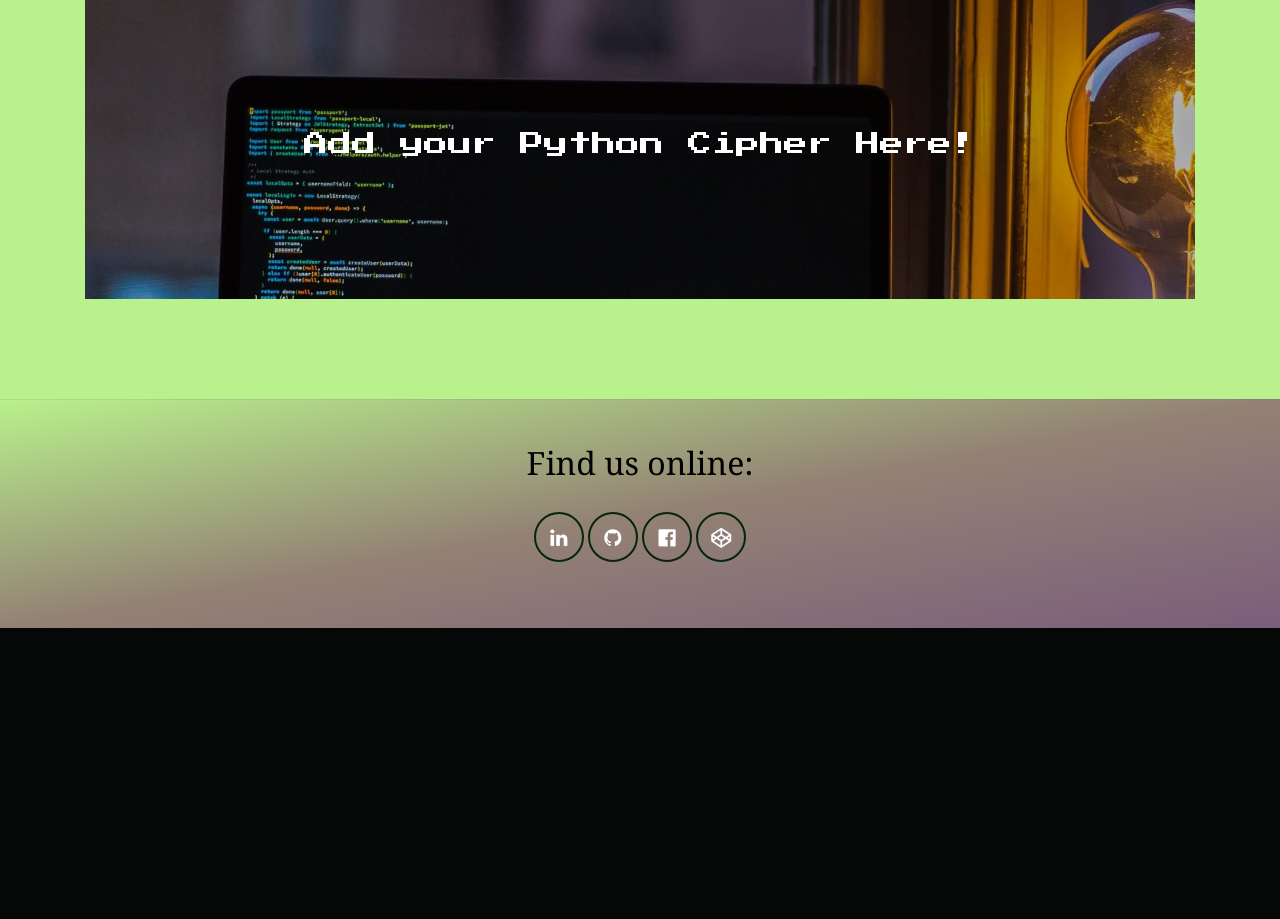
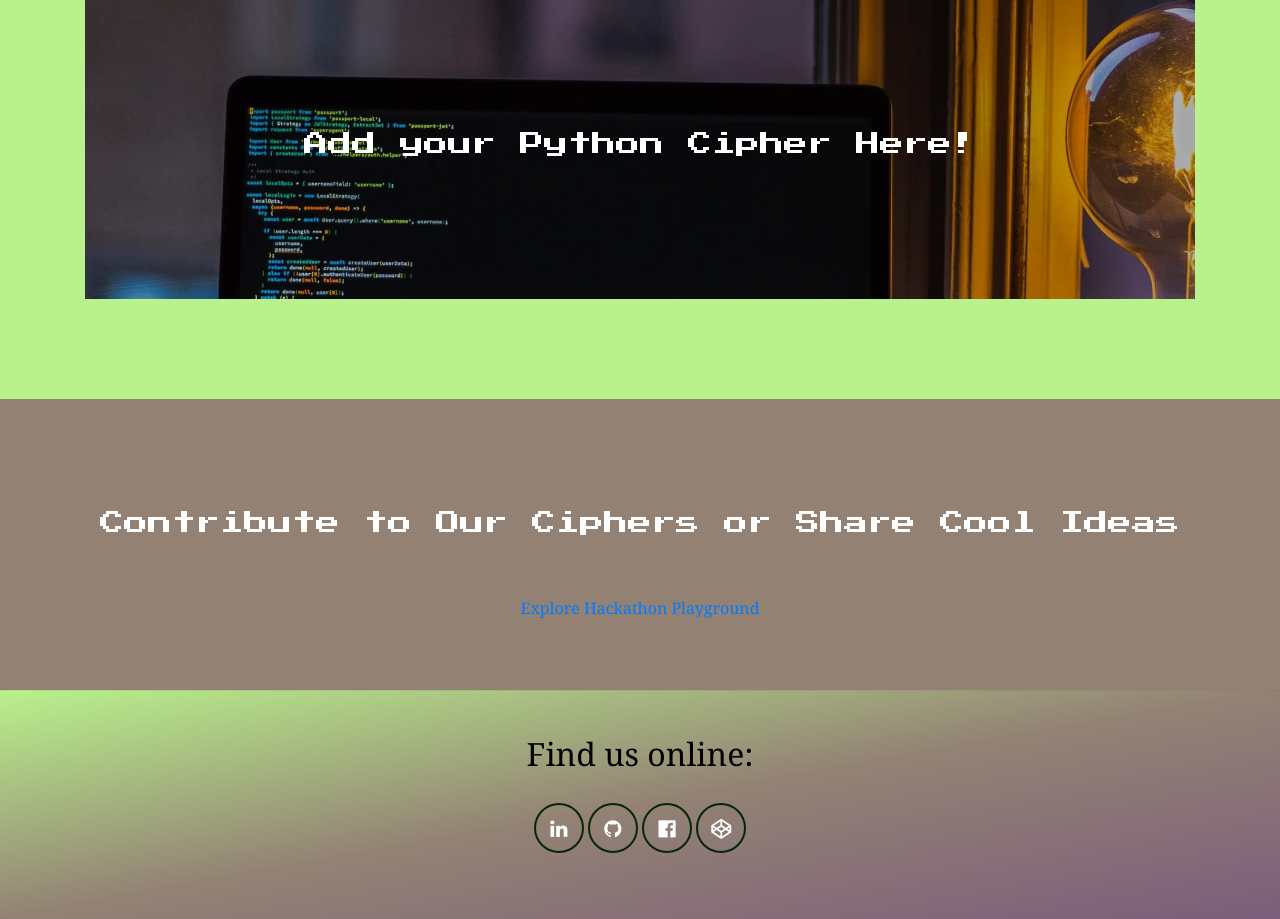
Before and after one commit to Code-Institute-Submissions/Python-Ciphers-App-MS3, a Flask app: page / in a window 1280 px wide. Shown: the part 1585-2504 px from the top of the page. Before the commit the page ends 2213 px from the top, so only its background shows below. Run offline with Flask 2, Linux system fonts and the light colour scheme; the visitor is signed in with stand-in values (Sample User, id 1); data that the repository does not hold is empty; some libraries are stand-ins or nearby versions.

Commit message:
added index.html section to link to the hackathon page

```diff
--- a/templates/index.html
+++ b/templates/index.html
@@ -89,6 +89,23 @@
 		</div>
 	</div>
 </section>
+
+<!-- Section to link to the Hackathon Page -->
+<section class="brown-section" id="section2">
+	<div class="container">
+		<div class="row">
+			<div class="col-12 heading-margin">
+				<h4>Contribute to Our Ciphers or Share Cool Ideas</h4>
+			</div>
+			<div class="col-12">
+					<a href="{{ url_for('hackathon') }}" button class="big-button">Explore Hackathon Playground</button>
+					</a>
+				</div>
+			</div>
+		</div>
+	</div>
+</section>
+
 {% endblock %}
 
 {% block js_tags %}
```
